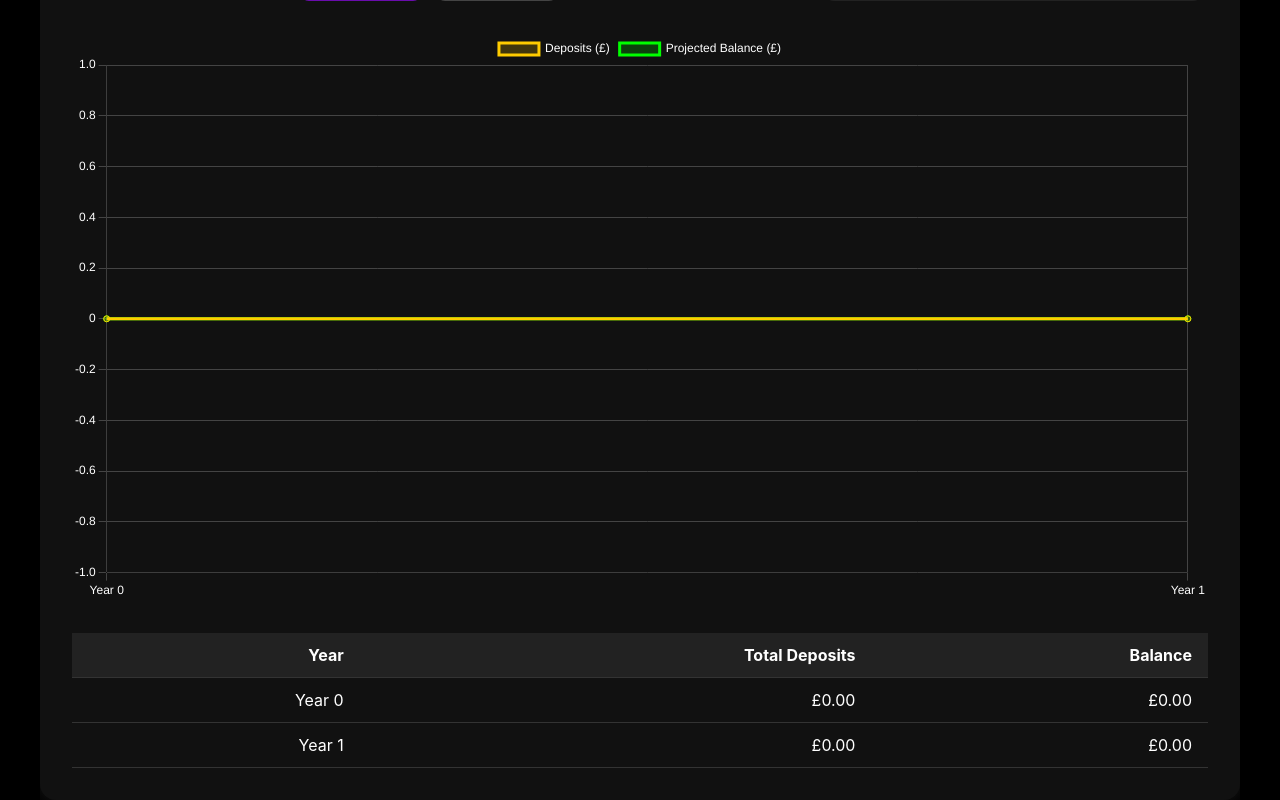
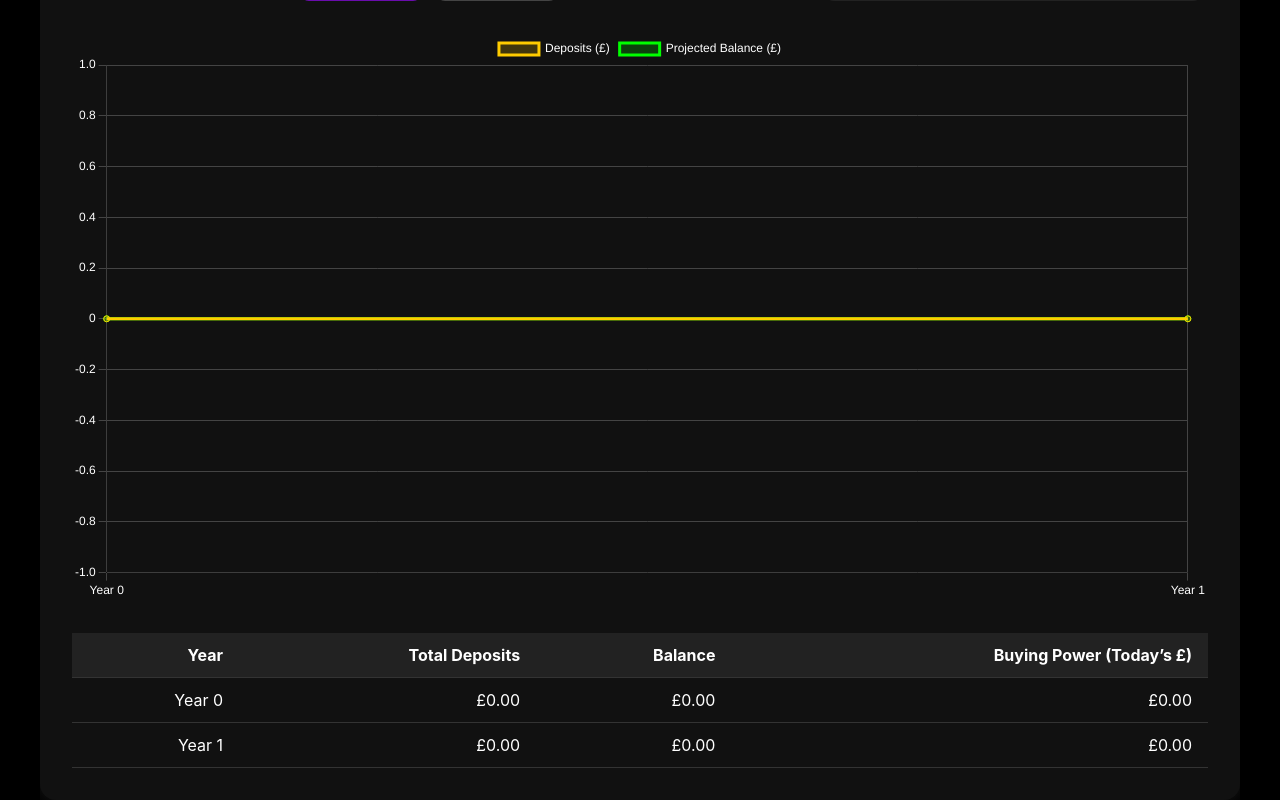
Before and after one commit to Toby-Larone-Bar/CompoundInterest, a plain HTML site: page index.html in a window 1280 px wide. Both pictures are taken after a click on the button "Calculate". Drawn offline with nearby package versions, Linux system fonts and the light colour scheme.

Commit message:
Update index.html

```diff
--- a/index.html
+++ b/index.html
@@ -266,6 +266,7 @@
             <p>Average UK salary (2024): <strong>£34,000/year</strong></p>
             <p>Recommended savings: <strong>£250/month</strong></p>
             <p>Average long-term stock return: <strong>7% annually</strong></p>
+            <p>Average inflation rate: <strong>2.5% annually</strong> (used to calculate real buying power)</p>
             <p>Adjust figures to explore your own growth scenario.</p>
           </div>
         </div>
@@ -349,11 +350,7 @@
 
         document.getElementById('resultChart').style.display = 'block';
         document.getElementById('summaryTable').style.display = 'table';
-
-        // ✅ ENABLE SCROLL
         pageWrapper.style.overflow = 'auto';
-
-        // Scroll into view
         document.getElementById('resultChart').scrollIntoView({ behavior: 'smooth' });
       }
 
@@ -415,10 +412,25 @@
       }
 
       function renderTable(balances, deposits) {
-        let html = `<thead><tr><th>Year</th><th>Total Deposits</th><th>Balance</th></tr></thead><tbody>`;
+        const inflationRate = 0.025; // 2.5% annual inflation
+
+        let html = `<thead><tr>
+                      <th>Year</th>
+                      <th>Total Deposits</th>
+                      <th>Balance</th>
+                      <th>Buying Power (Today’s £)</th>
+                    </tr></thead><tbody>`;
+
         for (let i = 0; i < balances.length; i++) {
-          html += `<tr><td>Year ${i}</td><td>${formatCurrency(deposits[i])}</td><td>${formatCurrency(balances[i])}</td></tr>`;
+          const adjusted = balances[i] / Math.pow(1 + inflationRate, i);
+          html += `<tr>
+                    <td>Year ${i}</td>
+                    <td>${formatCurrency(deposits[i])}</td>
+                    <td>${formatCurrency(balances[i])}</td>
+                    <td>${formatCurrency(adjusted)}</td>
+                  </tr>`;
         }
+
         html += '</tbody>';
         summaryTable.innerHTML = html;
       }
@@ -435,11 +447,8 @@
 
         if (chartInstance) chartInstance.destroy();
         summaryTable.innerHTML = '';
-
         document.getElementById('resultChart').style.display = 'none';
         document.getElementById('summaryTable').style.display = 'none';
-
-        // ❌ DISABLE SCROLL
         pageWrapper.style.overflow = 'hidden';
       });
     });
```
